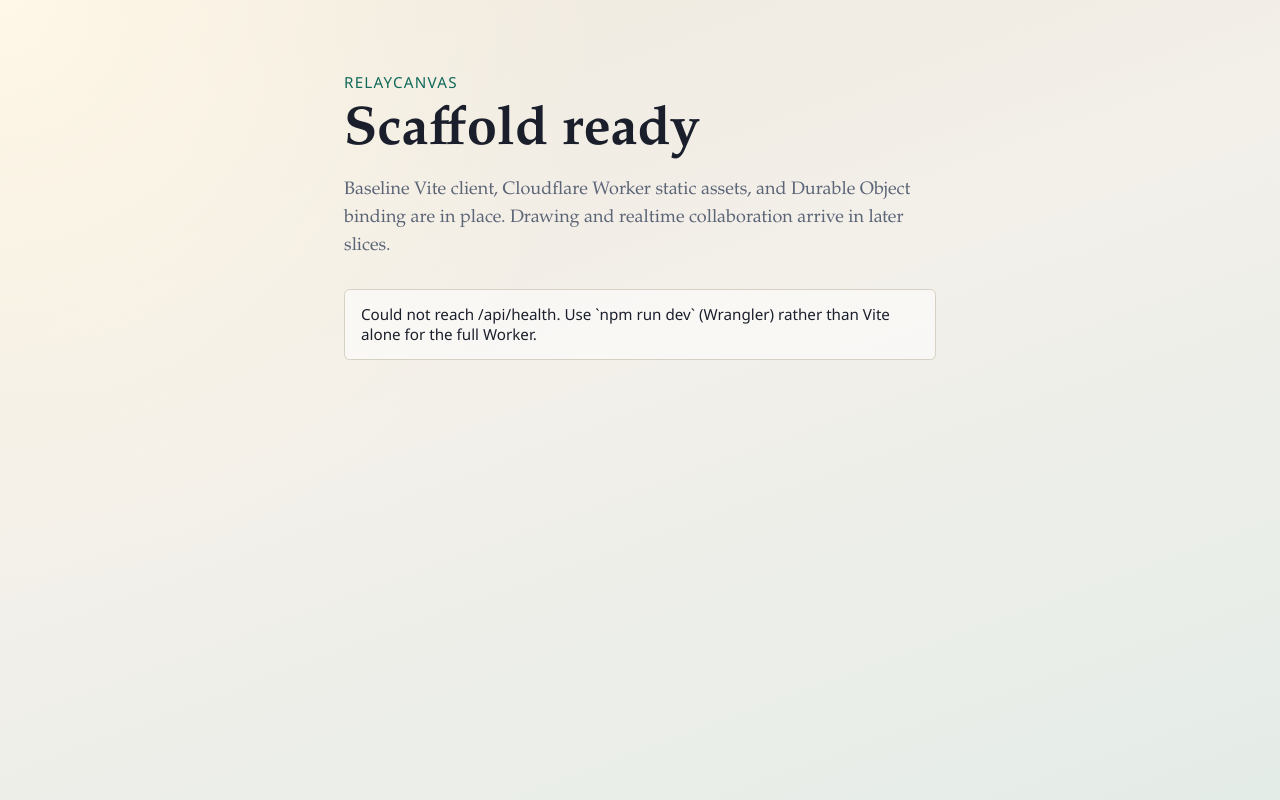
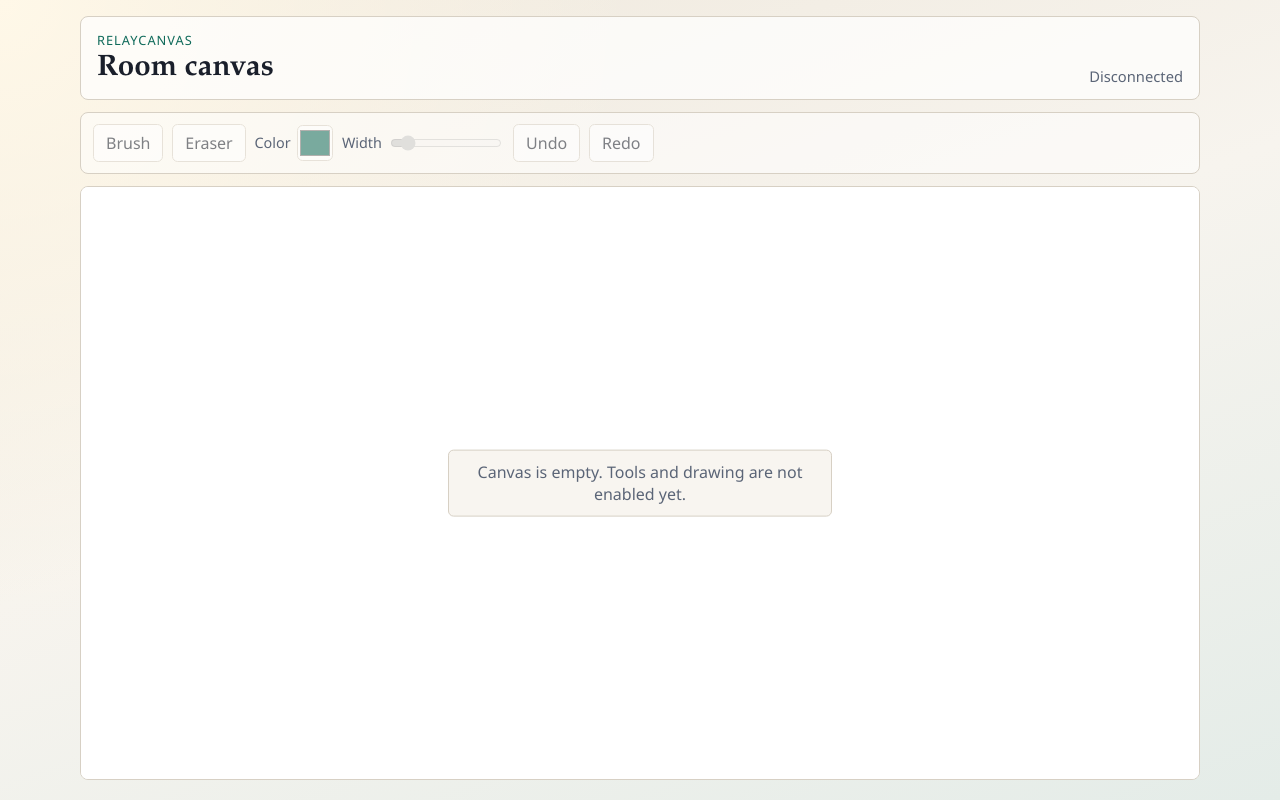
Before and after one commit to Venkat-Kolasani/Loomline, a website built with Vite: page client/index.html in a window 1280 px wide. Built offline with nearby package versions, Linux system fonts and the light colour scheme; files whose address does not match are found by name.

Commit message:
feat(canvas): add layered canvas surface

```diff
--- a/client/index.html
+++ b/client/index.html
@@ -7,16 +7,74 @@
     <link rel="stylesheet" href="/src/styles.css" />
   </head>
   <body>
-    <main class="shell">
-      <p class="eyebrow">RelayCanvas</p>
-      <h1>Scaffold ready</h1>
-      <p class="lede">
-        Baseline Vite client, Cloudflare Worker static assets, and Durable
-        Object binding are in place. Drawing and realtime collaboration arrive
-        in later slices.
-      </p>
-      <p id="status" class="status" role="status">Checking local Worker health…</p>
-    </main>
+    <div class="app">
+      <header class="topbar">
+        <div class="brand-block">
+          <p class="eyebrow">RelayCanvas</p>
+          <h1>Room canvas</h1>
+        </div>
+        <p id="connection-status" class="connection-status" role="status">
+          Disconnected
+        </p>
+      </header>
+
+      <div
+        class="toolbar"
+        role="toolbar"
+        aria-label="Drawing tools"
+        aria-controls="live-canvas"
+      >
+        <button type="button" id="tool-brush" disabled>Brush</button>
+        <button type="button" id="tool-eraser" disabled>Eraser</button>
+        <label class="field">
+          <span>Color</span>
+          <input
+            id="tool-color"
+            type="color"
+            value="#0f6a5a"
+            disabled
+            aria-disabled="true"
+          />
+        </label>
+        <label class="field">
+          <span>Width</span>
+          <input
+            id="tool-width"
+            type="range"
+            min="1"
+            max="32"
+            value="4"
+            disabled
+            aria-disabled="true"
+          />
+        </label>
+        <button type="button" id="tool-undo" disabled>Undo</button>
+        <button type="button" id="tool-redo" disabled>Redo</button>
+      </div>
+
+      <section
+        class="stage-wrap"
+        aria-label="Drawing surface"
+      >
+        <div id="canvas-stage" class="canvas-stage">
+          <canvas
+            id="committed-canvas"
+            width="1"
+            height="1"
+            aria-label="Committed drawing layer"
+          ></canvas>
+          <canvas
+            id="live-canvas"
+            width="1"
+            height="1"
+            aria-label="Live stroke overlay"
+          ></canvas>
+        </div>
+        <p id="empty-state" class="empty-state">
+          Canvas is empty. Tools and drawing are not enabled yet.
+        </p>
+      </section>
+    </div>
     <script type="module" src="/src/main.ts"></script>
   </body>
 </html>
--- /dev/null
+++ b/client/src/canvas/layers.ts
@@ -0,0 +1,142 @@
+import {
+  applyBackingSize,
+  computeBackingSize,
+  type CanvasBackingSize,
+} from "./sizing";
+
+export type CanvasLayerId = "committed" | "live";
+
+export type LayerPainter = (
+  ctx: CanvasRenderingContext2D,
+  size: CanvasBackingSize,
+) => void;
+
+export interface LayeredCanvasOptions {
+  committedCanvas: HTMLCanvasElement;
+  liveCanvas: HTMLCanvasElement;
+  paintCommitted?: LayerPainter;
+  paintLive?: LayerPainter;
+  getDpr?: () => number;
+}
+
+/**
+ * Two-layer canvas controller.
+ * - committed: reserved for deterministic replay of server-sequenced ops
+ * - live: reserved for ephemeral local/remote in-progress strokes
+ * Layers never share pixel buffers. Paint runs only when a layer is dirty.
+ */
+export class LayeredCanvasSurface {
+  private readonly committedCanvas: HTMLCanvasElement;
+  private readonly liveCanvas: HTMLCanvasElement;
+  private readonly paintCommitted: LayerPainter;
+  private readonly paintLive: LayerPainter;
+  private readonly getDpr: () => number;
+
+  private committedCtx: CanvasRenderingContext2D | null = null;
+  private liveCtx: CanvasRenderingContext2D | null = null;
+  private size: CanvasBackingSize | null = null;
+
+  private dirtyCommitted = true;
+  private dirtyLive = true;
+  private rafHandle: number | null = null;
+
+  constructor(options: LayeredCanvasOptions) {
+    this.committedCanvas = options.committedCanvas;
+    this.liveCanvas = options.liveCanvas;
+    this.paintCommitted = options.paintCommitted ?? clearLayer;
+    this.paintLive = options.paintLive ?? clearLayer;
+    this.getDpr = options.getDpr ?? (() => window.devicePixelRatio || 1);
+  }
+
+  getSize(): CanvasBackingSize | null {
+    return this.size;
+  }
+
+  markDirty(layer: CanvasLayerId): void {
+    if (layer === "committed") {
+      this.dirtyCommitted = true;
+    } else {
+      this.dirtyLive = true;
+    }
+    this.schedulePaint();
+  }
+
+  markAllDirty(): void {
+    this.dirtyCommitted = true;
+    this.dirtyLive = true;
+    this.schedulePaint();
+  }
+
+  resizeToContainer(cssWidth: number, cssHeight: number): void {
+    const next = computeBackingSize(cssWidth, cssHeight, this.getDpr());
+    const prev = this.size;
+    if (
+      prev &&
+      prev.cssWidth === next.cssWidth &&
+      prev.cssHeight === next.cssHeight &&
+      prev.dpr === next.dpr
+    ) {
+      return;
+    }
+
+    this.size = next;
+    this.committedCtx = applyBackingSize(this.committedCanvas, next);
+    this.liveCtx = applyBackingSize(this.liveCanvas, next);
+    this.markAllDirty();
+  }
+
+  /** Immediate paint of dirty layers; cancels a pending rAF tick. */
+  paintNow(): void {
+    if (this.rafHandle !== null) {
+      cancelAnimationFrame(this.rafHandle);
+      this.rafHandle = null;
+    }
+    this.flushDirtyLayers();
+  }
+
+  destroy(): void {
+    if (this.rafHandle !== null) {
+      cancelAnimationFrame(this.rafHandle);
+      this.rafHandle = null;
+    }
+  }
+
+  private schedulePaint(): void {
+    if (this.rafHandle !== null) {
+      return;
+    }
+    this.rafHandle = requestAnimationFrame(() => {
+      this.rafHandle = null;
+      this.flushDirtyLayers();
+    });
+  }
+
+  private flushDirtyLayers(): void {
+    const size = this.size;
+    if (!size || !this.committedCtx || !this.liveCtx) {
+      return;
+    }
+
+    if (this.dirtyCommitted) {
+      clearLayer(this.committedCtx, size);
+      this.paintCommitted(this.committedCtx, size);
+      this.dirtyCommitted = false;
+    }
+
+    if (this.dirtyLive) {
+      clearLayer(this.liveCtx, size);
+      this.paintLive(this.liveCtx, size);
+      this.dirtyLive = false;
+    }
+  }
+}
+
+function clearLayer(
+  ctx: CanvasRenderingContext2D,
+  size: CanvasBackingSize,
+): void {
+  ctx.save();
+  ctx.setTransform(1, 0, 0, 1, 0, 0);
+  ctx.clearRect(0, 0, size.bufferWidth, size.bufferHeight);
+  ctx.restore();
+}
--- a/client/src/main.ts
+++ b/client/src/main.ts
@@ -1,35 +1,78 @@
-const statusNode = document.querySelector("#status");
+import { LayeredCanvasSurface } from "./canvas/layers";
 
-if (!(statusNode instanceof HTMLElement)) {
-  throw new Error("Expected #status element in scaffold shell.");
+function requireElement<T extends Element>(
+  selector: string,
+  guard: (value: Element) => value is T,
+): T {
+  const node = document.querySelector(selector);
+  if (!node || !guard(node)) {
+    throw new Error(`Missing required element: ${selector}`);
+  }
+  return node;
 }
 
-const statusEl: HTMLElement = statusNode;
+const stage = requireElement(
+  "#canvas-stage",
+  (node): node is HTMLElement => node instanceof HTMLElement,
+);
+const committedCanvas = requireElement(
+  "#committed-canvas",
+  (node): node is HTMLCanvasElement => node instanceof HTMLCanvasElement,
+);
+const liveCanvas = requireElement(
+  "#live-canvas",
+  (node): node is HTMLCanvasElement => node instanceof HTMLCanvasElement,
+);
+const connectionStatus = requireElement(
+  "#connection-status",
+  (node): node is HTMLElement => node instanceof HTMLElement,
+);
+const emptyState = requireElement(
+  "#empty-state",
+  (node): node is HTMLElement => node instanceof HTMLElement,
+);
 
-async function checkHealth(): Promise<void> {
+const surface = new LayeredCanvasSurface({
+  committedCanvas,
+  liveCanvas,
+});
+
+function resizeSurface(): void {
+  const rect = stage.getBoundingClientRect();
+  surface.resizeToContainer(rect.width, rect.height);
+}
+
+resizeSurface();
+surface.paintNow();
+
+const resizeObserver = new ResizeObserver(() => {
+  resizeSurface();
+});
+resizeObserver.observe(stage);
+
+window.addEventListener(
+  "resize",
+  () => {
+    resizeSurface();
+  },
+  { passive: true },
+);
+
+connectionStatus.textContent = "Disconnected";
+emptyState.hidden = false;
+
+async function refreshConnectionPlaceholder(): Promise<void> {
   try {
     const response = await fetch("/api/health");
     if (!response.ok) {
-      statusEl.textContent = `Health check failed (${response.status}).`;
+      connectionStatus.textContent = "Disconnected";
       return;
     }
-
-    const body: unknown = await response.json();
-    if (
-      typeof body === "object" &&
-      body !== null &&
-      "ok" in body &&
-      body.ok === true
-    ) {
-      statusEl.textContent = "Worker health OK — scaffold is running.";
-      return;
-    }
-
-    statusEl.textContent = "Unexpected health response shape.";
+    // Room WebSocket is not wired yet; health only proves the Worker origin.
+    connectionStatus.textContent = "Disconnected";
   } catch {
-    statusEl.textContent =
-      "Could not reach /api/health. Use `npm run dev` (Wrangler) rather than Vite alone for the full Worker.";
+    connectionStatus.textContent = "Disconnected";
   }
 }
 
-void checkHealth();
+void refreshConnectionPlaceholder();
--- a/client/src/styles.css
+++ b/client/src/styles.css
@@ -2,66 +2,206 @@
   color-scheme: light;
   --ink: #1a1f2b;
   --muted: #5b6577;
-  --paper: #f3f0ea;
+  --paper: #f7f4ee;
+  --stage: #ffffff;
   --accent: #0f6a5a;
   --line: #d7d0c4;
-  font-family: "Iowan Old Style", "Palatino Linotype", Palatino, Georgia, serif;
+  --topbar: rgba(255, 255, 255, 0.72);
+  font-family:
+    "Avenir Next",
+    "Segoe UI",
+    sans-serif;
 }
 
 * {
   box-sizing: border-box;
 }
 
+html,
 body {
   margin: 0;
-  min-height: 100vh;
+  height: 100%;
+}
+
+body {
   color: var(--ink);
   background:
-    radial-gradient(circle at top left, #fff8e8 0%, transparent 40%),
-    linear-gradient(160deg, #efe8dc 0%, var(--paper) 45%, #e4ece8 100%);
+    radial-gradient(circle at top left, #fff8e8 0%, transparent 42%),
+    linear-gradient(160deg, #efe8dc 0%, var(--paper) 48%, #e4ece8 100%);
 }
 
-.shell {
-  max-width: 40rem;
+.app {
+  display: grid;
+  grid-template-rows: auto auto minmax(0, 1fr);
+  min-height: 100%;
+  max-width: 72rem;
   margin: 0 auto;
-  padding: 4.5rem 1.5rem 3rem;
+  padding: 1rem 1rem 1.25rem;
+  gap: 0.75rem;
+}
+
+.topbar {
+  display: flex;
+  flex-wrap: wrap;
+  align-items: end;
+  justify-content: space-between;
+  gap: 0.75rem 1.25rem;
+  padding: 0.85rem 1rem;
+  border: 1px solid var(--line);
+  border-radius: 0.5rem;
+  background: var(--topbar);
+}
+
+.brand-block {
+  min-width: 0;
 }
 
 .eyebrow {
-  margin: 0 0 0.75rem;
-  font-size: 0.95rem;
+  margin: 0 0 0.2rem;
+  font-size: 0.8rem;
   letter-spacing: 0.08em;
   text-transform: uppercase;
   color: var(--accent);
-  font-family:
-    "Avenir Next",
-    "Segoe UI",
-    sans-serif;
 }
 
 h1 {
-  margin: 0 0 1rem;
-  font-size: clamp(2.2rem, 6vw, 3.4rem);
-  line-height: 1.05;
+  margin: 0;
+  font-size: clamp(1.4rem, 3vw, 1.85rem);
+  line-height: 1.15;
   font-weight: 600;
+  font-family: "Iowan Old Style", "Palatino Linotype", Palatino, Georgia, serif;
 }
 
-.lede {
-  margin: 0 0 1.75rem;
-  font-size: 1.125rem;
-  line-height: 1.55;
+.connection-status {
+  margin: 0;
+  font-size: 0.92rem;
   color: var(--muted);
 }
 
-.status {
-  margin: 0;
-  padding: 0.9rem 1rem;
+.toolbar {
+  display: flex;
+  flex-wrap: wrap;
+  align-items: center;
+  gap: 0.55rem;
+  padding: 0.65rem 0.75rem;
+  border: 1px solid var(--line);
+  border-radius: 0.5rem;
+  background: rgba(255, 255, 255, 0.55);
+}
+
+.toolbar button,
+.toolbar input {
+  font: inherit;
+}
+
+.toolbar button {
+  appearance: none;
   border: 1px solid var(--line);
   border-radius: 0.35rem;
-  background: rgba(255, 255, 255, 0.55);
-  font-family:
-    "Avenir Next",
-    "Segoe UI",
-    sans-serif;
-  font-size: 0.95rem;
+  background: #fff;
+  color: var(--ink);
+  padding: 0.45rem 0.75rem;
+  min-height: 2.25rem;
 }
+
+.toolbar button:focus-visible,
+.toolbar input:focus-visible {
+  outline: 2px solid var(--accent);
+  outline-offset: 2px;
+}
+
+.toolbar button:disabled,
+.toolbar input:disabled {
+  opacity: 0.55;
+  cursor: not-allowed;
+}
+
+.field {
+  display: inline-flex;
+  align-items: center;
+  gap: 0.4rem;
+  font-size: 0.9rem;
+  color: var(--muted);
+}
+
+.field input[type="color"] {
+  width: 2.25rem;
+  height: 2.25rem;
+  padding: 0;
+  border: 1px solid var(--line);
+  border-radius: 0.35rem;
+  background: #fff;
+}
+
+.field input[type="range"] {
+  width: 7rem;
+}
+
+.stage-wrap {
+  position: relative;
+  min-height: 18rem;
+  border: 1px solid var(--line);
+  border-radius: 0.5rem;
+  background: var(--stage);
+  overflow: hidden;
+}
+
+.canvas-stage {
+  position: absolute;
+  inset: 0;
+}
+
+.canvas-stage canvas {
+  position: absolute;
+  inset: 0;
+  display: block;
+  width: 100%;
+  height: 100%;
+  touch-action: none;
+}
+
+#committed-canvas {
+  z-index: 1;
+  background: var(--stage);
+}
+
+#live-canvas {
+  z-index: 2;
+  background: transparent;
+}
+
+.empty-state {
+  position: absolute;
+  z-index: 3;
+  left: 50%;
+  top: 50%;
+  transform: translate(-50%, -50%);
+  margin: 0;
+  padding: 0.65rem 0.9rem;
+  max-width: min(24rem, calc(100% - 2rem));
+  text-align: center;
+  color: var(--muted);
+  background: rgba(247, 244, 238, 0.88);
+  border: 1px solid var(--line);
+  border-radius: 0.35rem;
+  pointer-events: none;
+}
+
+.empty-state[hidden] {
+  display: none;
+}
+
+@media (max-width: 640px) {
+  .app {
+    padding: 0.75rem;
+    gap: 0.6rem;
+  }
+
+  .toolbar {
+    gap: 0.45rem;
+  }
+
+  .field input[type="range"] {
+    width: 5.5rem;
+  }
+}
```
